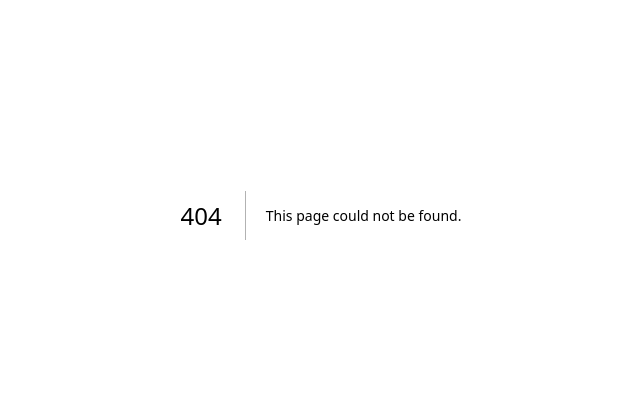
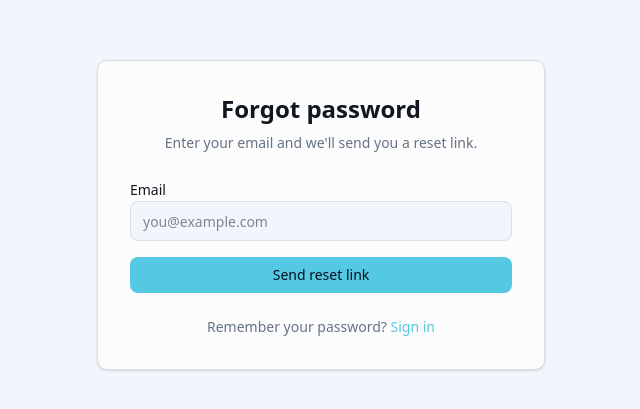
Before and after one commit to Hamdhan7/resolve, a Next.js app: page /forgot-password in a window 1280 px wide. Before the commit this address had no page. Shown: the part 185-594 px from the top of the page, without its empty margins (319-959 px from the left). Built offline with nearby package versions, Linux system fonts and the light colour scheme.

Commit message:
Forgot password - The Ui for the reset link send UI

```diff
--- /dev/null
+++ b/app/forgot-password/page.tsx
@@ -0,0 +1,47 @@
+import Link from "next/link";
+import { Button } from "@/components/ui/button";
+
+export default function ForgotPasswordPage() {
+  return (
+    <main className="flex min-h-screen items-center justify-center bg-background px-6 py-12">
+      <div className="w-full max-w-md space-y-6 rounded-lg border bg-card p-8 shadow-sm">
+        <div className="space-y-2 text-center">
+          <h1 className="text-2xl font-semibold">Forgot password</h1>
+          <p className="text-sm text-muted-foreground">
+            Enter your email and we&apos;ll send you a reset link.
+          </p>
+        </div>
+
+        <form className="space-y-4">
+          <div className="space-y-2">
+            <label htmlFor="email" className="text-sm font-medium">
+              Email
+            </label>
+            <input
+              id="email"
+              name="email"
+              type="email"
+              autoComplete="email"
+              placeholder="you@example.com"
+              className="flex h-10 w-full rounded-md border border-input bg-background px-3 py-2 text-sm outline-none transition focus-visible:border-ring focus-visible:ring-2 focus-visible:ring-ring/40"
+            />
+          </div>
+
+          <Button type="submit" className="w-full">
+            Send reset link
+          </Button>
+        </form>
+
+        <p className="text-center text-sm text-muted-foreground">
+          Remember your password?{" "}
+          <Link
+            href="/sign-in"
+            className="font-medium text-primary underline-offset-4 hover:underline"
+          >
+            Sign in
+          </Link>
+        </p>
+      </div>
+    </main>
+  );
+}
--- /dev/null
+++ b/components/auth-split-layout.tsx
@@ -0,0 +1,59 @@
+import Image from "next/image";
+import Link from "next/link";
+import { ReactNode } from "react";
+
+type AuthSplitLayoutProps = {
+  title: string;
+  description: string;
+  footerText: string;
+  footerHref: string;
+  footerLinkLabel: string;
+  children: ReactNode;
+};
+
+export default function AuthSplitLayout({
+  title,
+  description,
+  footerText,
+  footerHref,
+  footerLinkLabel,
+  children,
+}: AuthSplitLayoutProps) {
+  return (
+    <div className="min-h-screen bg-background">
+      <div className="mx-auto grid min-h-screen w-full max-w-7xl lg:grid-cols-2">
+        <section className="flex items-center justify-center px-6 py-12 sm:px-10 lg:px-16">
+          <div className="w-full max-w-md space-y-6">
+            <div className="space-y-2">
+              <h1 className="text-3xl font-semibold tracking-tight">{title}</h1>
+              <p className="text-sm text-muted-foreground">{description}</p>
+            </div>
+
+            {children}
+
+            <p className="text-center text-sm text-muted-foreground">
+              {footerText}{" "}
+              <Link
+                href={footerHref}
+                className="font-medium text-primary underline-offset-4 hover:underline"
+              >
+                {footerLinkLabel}
+              </Link>
+            </p>
+          </div>
+        </section>
+
+        <section className="relative hidden lg:block">
+          <Image
+            src="/brand/logo-mark.svg"
+            alt="OneHelp"
+            fill
+            priority
+            className="object-contain p-20"
+          />
+          <div className="absolute inset-0 bg-linear-to-br from-primary/20 to-accent/30" />
+        </section>
+      </div>
+    </div>
+  );
+}
```
